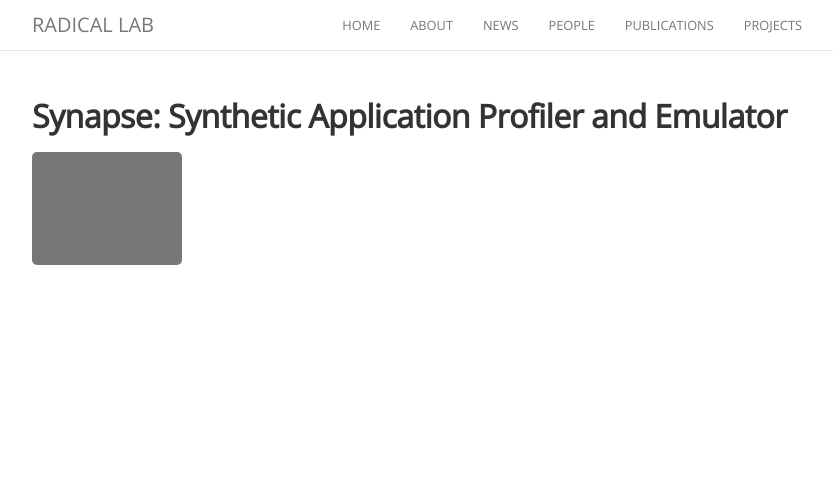
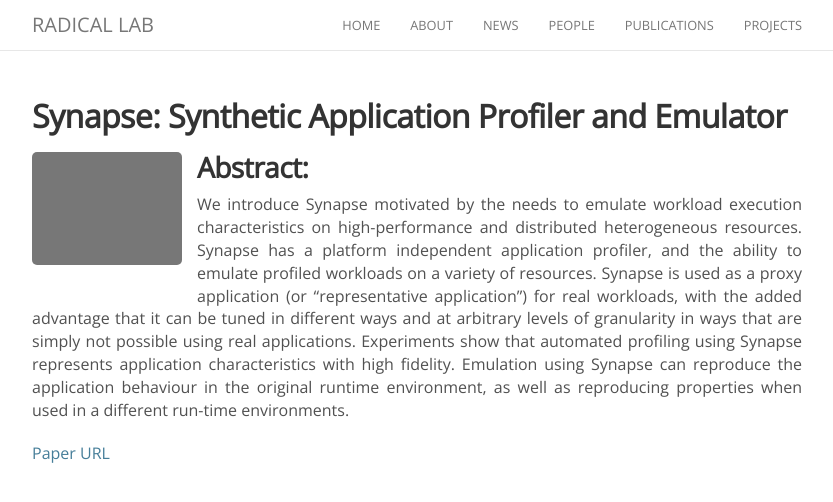
Before and after one commit to seymaguleryuz/radical-group.github.io, a Jekyll site: the page built from _publications/merzky2018synapse.md, in a window 1280 px wide. Shown: the top 502 px of the page, without its empty margins (223-1056 px from the left). Built offline with Jekyll 4.4.1, drawn with Linux system fonts in a browser that asks for light colours; nearby versions of some CDN libraries.

Commit message:
update synapse 2018, add rp 2018

```diff
--- a/_publications/merzky2018synapse.md
+++ b/_publications/merzky2018synapse.md
@@ -2,8 +2,25 @@
 title: "Synapse: Synthetic Application Profiler and Emulator"
 collection: publications
 permalink: /publications/merzky2018synapse
-type: draft
+paperurl: https://ieeexplore.ieee.org/document/7530010
+type: pub
 date: 2018-09-25
 author: "Andre Merzky, Ming Tai Ha, Matteo Turilli and Shantenu Jha"
-venue: "in review, Journal of Computational Science (JoCS)"
+venue: "Journal of Computational Science (JoCS), vol. 27, pp. 329–344"
 ---
+
+## Abstract:
+
+We introduce Synapse motivated by the needs to emulate workload execution
+characteristics on high-performance and distributed heterogeneous resources.
+Synapse has a platform independent application profiler, and the ability to
+emulate profiled workloads on a variety of resources. Synapse is used as a proxy
+application (or "representative application") for real workloads, with the added
+advantage that it can be tuned in different ways and at arbitrary levels of
+granularity in ways that are simply not possible using real applications.
+Experiments show that automated profiling using Synapse represents application
+characteristics with high fidelity. Emulation using Synapse can reproduce the
+application behaviour in the original runtime environment, as well as
+reproducing properties when used in a different run-time environments.
+
+[Paper URL](https://ieeexplore.ieee.org/document/7530010)
```
Also changed, not shown: _publications/merzky2018jssp.md (added, +25 -0 lines).
